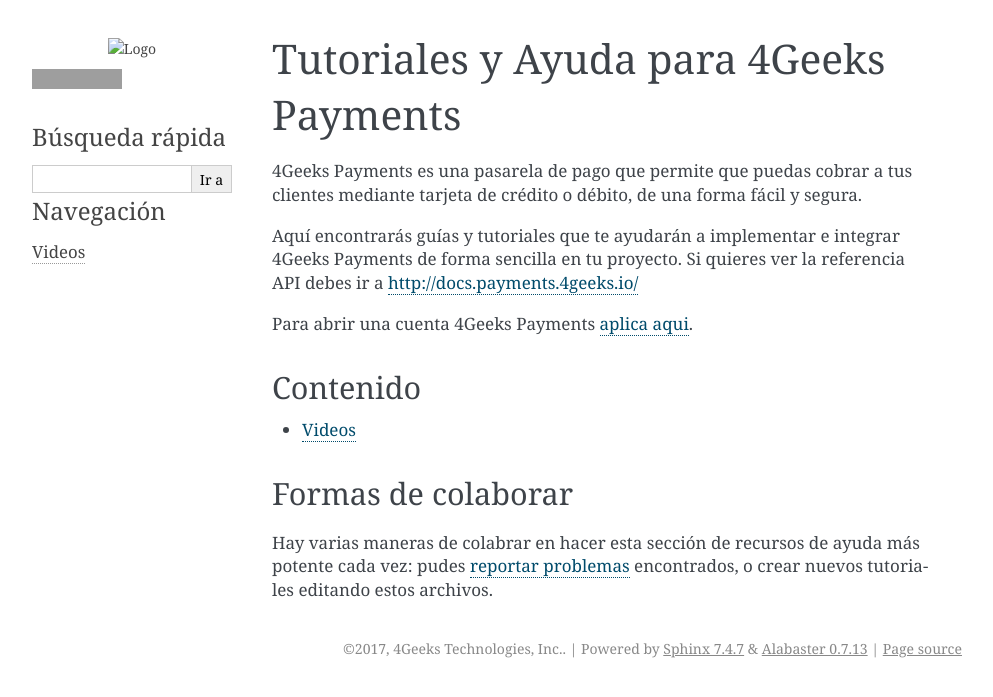
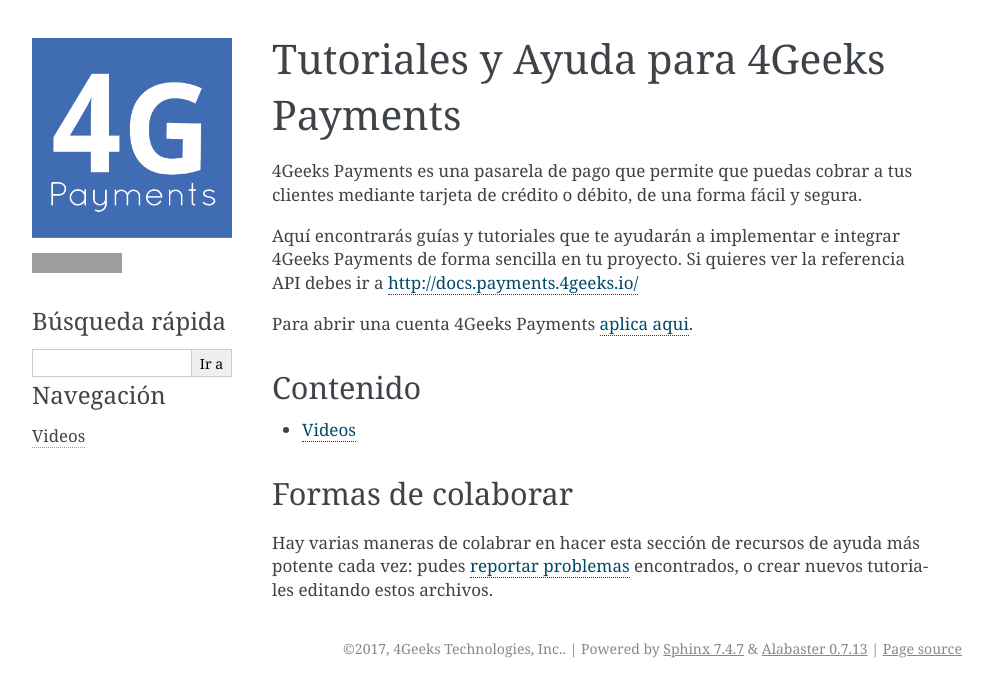
Before and after one commit to ArivazhaganArul/gpayments-support, a Sphinx documentation site: the page built from source/index.rst, in a window 1280 px wide. Shown: the top 697 px of the page, without its empty margins (148-1141 px from the left). Built offline with Sphinx 7.4.7, drawn with Linux system fonts in a browser that asks for light colours; grey boxes are pictures that could not be loaded.

Commit message:
Update conf.py

```diff
--- a/source/conf.py
+++ b/source/conf.py
@@ -49,7 +49,7 @@
 copyright = u'2017, 4Geeks Technologies, Inc.'
 author = u'4Geeks Technologies, Inc.'
 
-html_logo = "static/4gp-logo.png"
+#html_logo = "static/4gp-logo.png"
 
 # The version info for the project you're documenting, acts as replacement for
 # |version| and |release|, also used in various other places throughout the
@@ -93,7 +93,7 @@
 # documentation.
 #
 html_theme_options = {
-    'logo' : 'static/4gp-logo.png',
+    'logo' : '4gp-logo.png',
     'github_user': '4GeeksDev',
     'github_repo': 'gpayments-support',
     'github_button': True,
@@ -102,6 +102,8 @@
 }
 
 show_powered_by = False
+
+github_banner = True
 
 description = '4G Payments es un API que permite procesar tarjetas de forma facil y segura'
 
```
